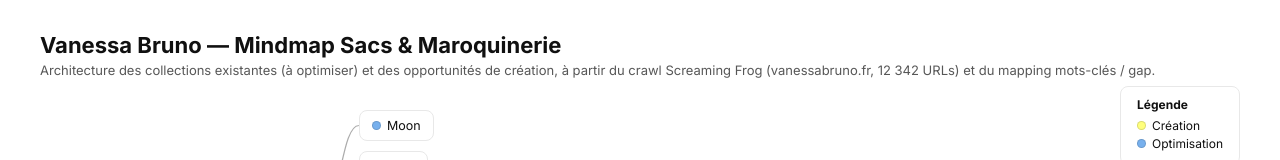
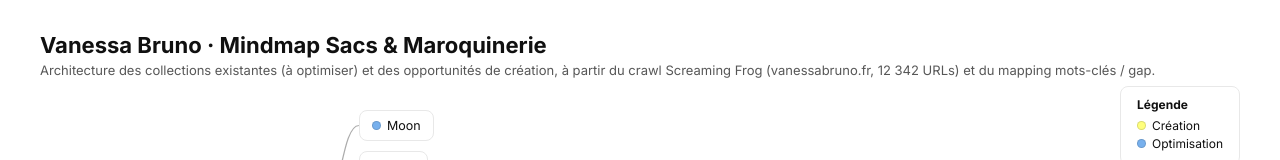
Before and after one commit to analytics-ds/vanessabruno-mindmap-sacs, a plain HTML site: page index.html in a window 1280 px wide. Shown: the top 160 px of the page. Drawn offline with Linux system fonts and the light colour scheme.

Commit message:
Titre sans tiret cadratin

```diff
--- a/index.html
+++ b/index.html
@@ -2,7 +2,7 @@
 <html lang="fr">
 <head>
 <meta charset="UTF-8">
-<title>Vanessa Bruno — Mindmap Sacs & Maroquinerie</title>
+<title>Vanessa Bruno · Mindmap Sacs & Maroquinerie</title>
 <meta name="viewport" content="width=device-width, initial-scale=1">
 <link rel="preconnect" href="https://fonts.googleapis.com">
 <link href="https://fonts.googleapis.com/css2?family=Inter:wght@400;500;600;700&display=swap" rel="stylesheet">
@@ -159,7 +159,7 @@
 <body>
 
 <header>
-  <h1>Vanessa Bruno — Mindmap Sacs &amp; Maroquinerie</h1>
+  <h1>Vanessa Bruno · Mindmap Sacs &amp; Maroquinerie</h1>
   <p>Architecture des collections existantes (à optimiser) et des opportunités de création, à partir du crawl Screaming Frog (vanessabruno.fr, 12 342 URLs) et du mapping mots-clés / gap.</p>
 </header>
 
```
